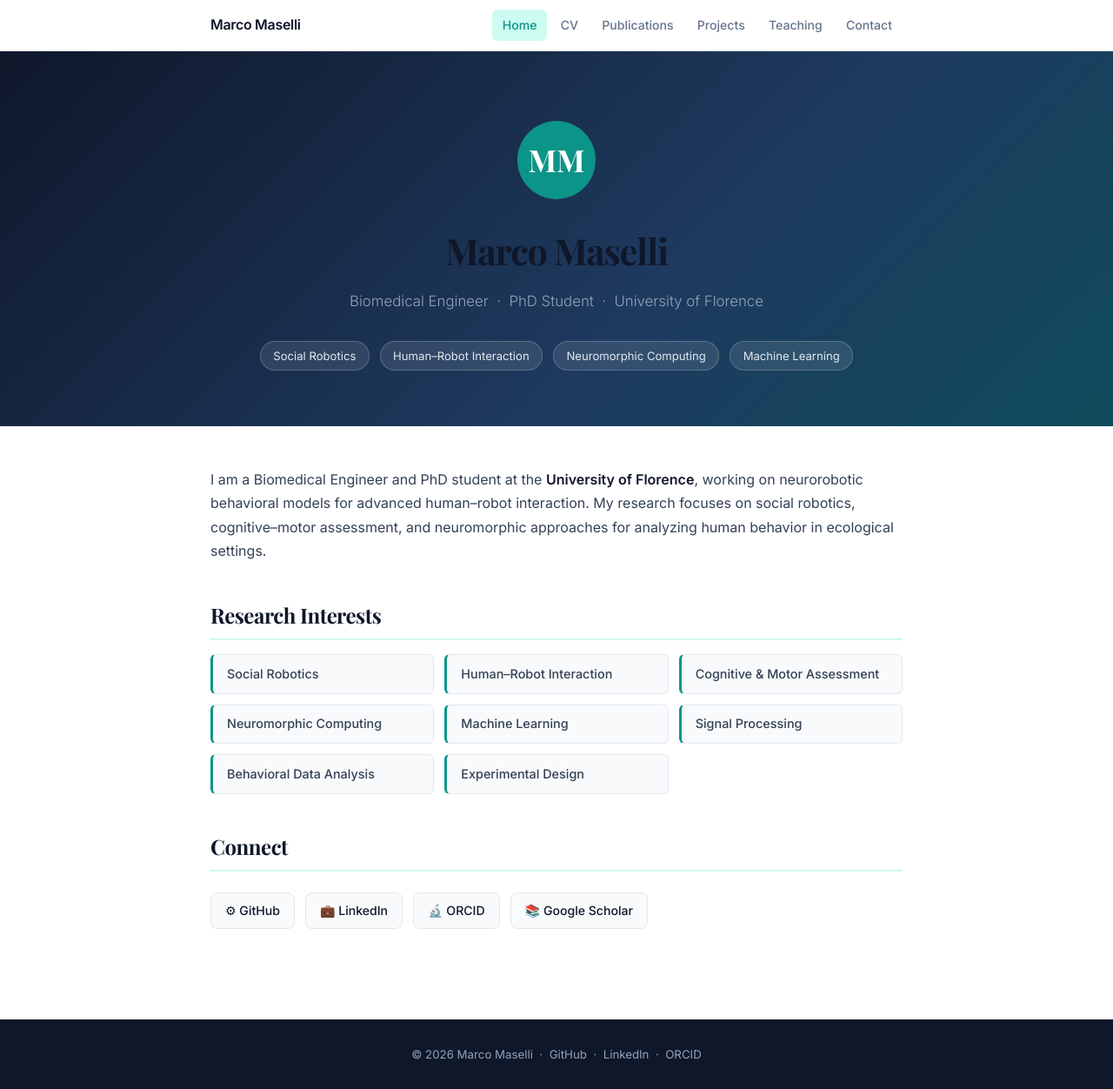
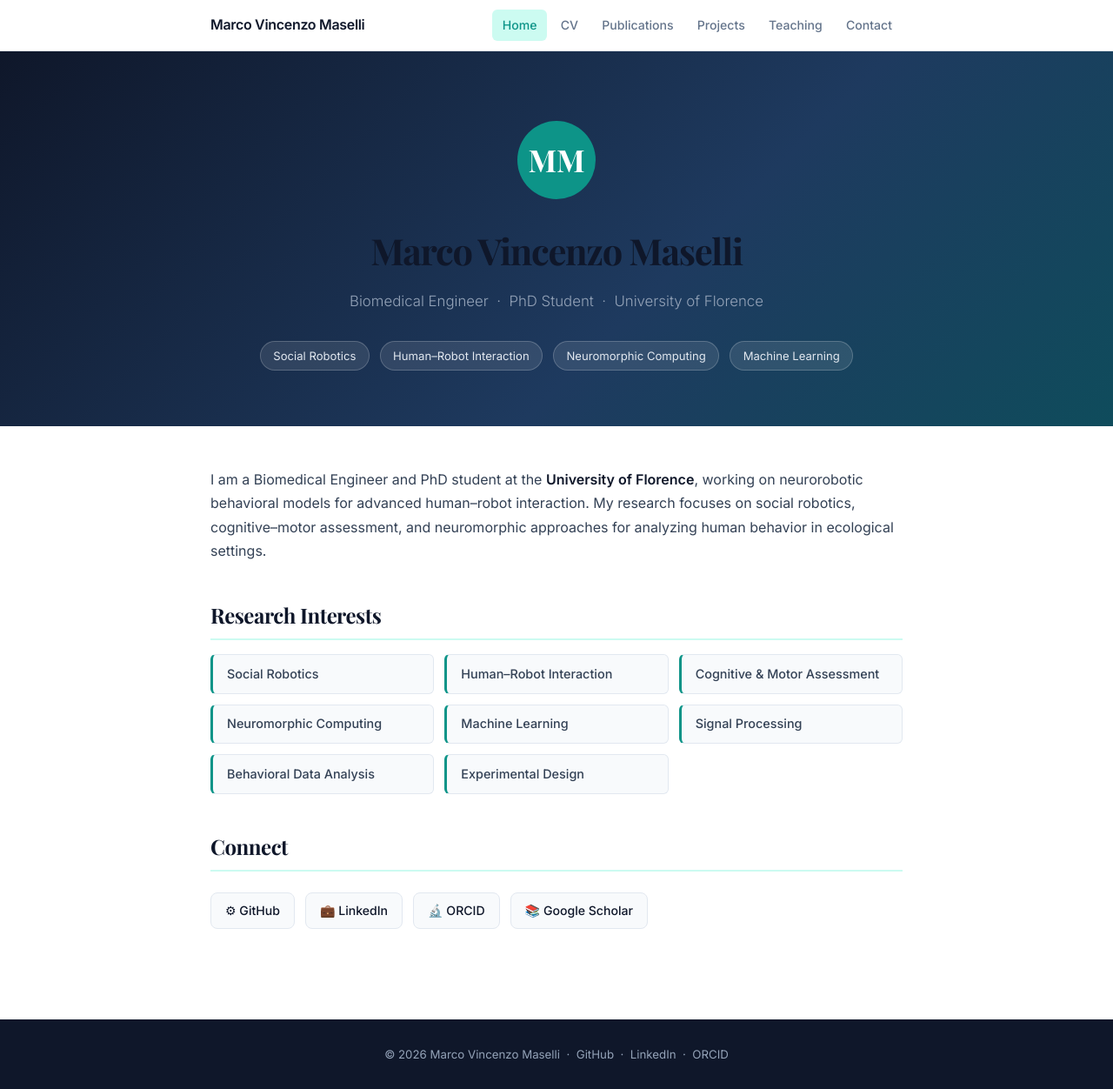
Before and after one commit to marcovmaselli/marcovmaselli.github.io, a Jekyll site: the page built from index.md, in a window 1280 px wide and 1252 px high. Shown: the whole window at 87% size. Built offline with Jekyll 4.4.1, drawn with Linux system fonts in a browser that asks for light colours.

Commit message:
Fix name to Marco Vincenzo Maselli throughout
Co-Authored-By: Claude Sonnet 4.6 <noreply@anthropic.com>

```diff
--- a/_config.yml
+++ b/_config.yml
@@ -1,5 +1,5 @@
-title: "Marco Maselli"
-author: "Marco Maselli"
+title: "Marco Vincenzo Maselli"
+author: "Marco Vincenzo Maselli"
 description: "Biomedical Engineer and PhD Student in Social Robotics and Cognitive-Motor Assessment"
 theme: jekyll-theme-minimal
 
--- a/_layouts/default.html
+++ b/_layouts/default.html
@@ -260,7 +260,7 @@
 
 <nav>
   <div class="nav-inner">
-    <a class="nav-brand" href="{{ '/' | relative_url }}">Marco Maselli</a>
+    <a class="nav-brand" href="{{ '/' | relative_url }}">Marco Vincenzo Maselli</a>
     <div class="nav-links">
       {% for item in site.navigation %}
         <a href="{{ item.url | relative_url }}"{% if page.url == item.url %} class="active"{% endif %}>{{ item.title }}</a>
@@ -272,7 +272,7 @@
 {% if page.url == "/" %}
 <div class="hero">
   <div class="hero-avatar">MM</div>
-  <h1>Marco Maselli</h1>
+  <h1>Marco Vincenzo Maselli</h1>
   <p class="subtitle">Biomedical Engineer &nbsp;·&nbsp; PhD Student &nbsp;·&nbsp; University of Florence</p>
   <div class="hero-badges">
     <span class="badge">Social Robotics</span>
@@ -292,7 +292,7 @@
 </main>
 
 <footer>
-  &copy; {{ site.time | date: "%Y" }} Marco Maselli &nbsp;·&nbsp;
+  &copy; {{ site.time | date: "%Y" }} Marco Vincenzo Maselli &nbsp;·&nbsp;
   <a href="https://github.com/mvm95">GitHub</a> &nbsp;·&nbsp;
   <a href="https://www.linkedin.com/in/mv-maselli/">LinkedIn</a> &nbsp;·&nbsp;
   <a href="https://orcid.org/0009-0004-0893-6513">ORCID</a>
```
